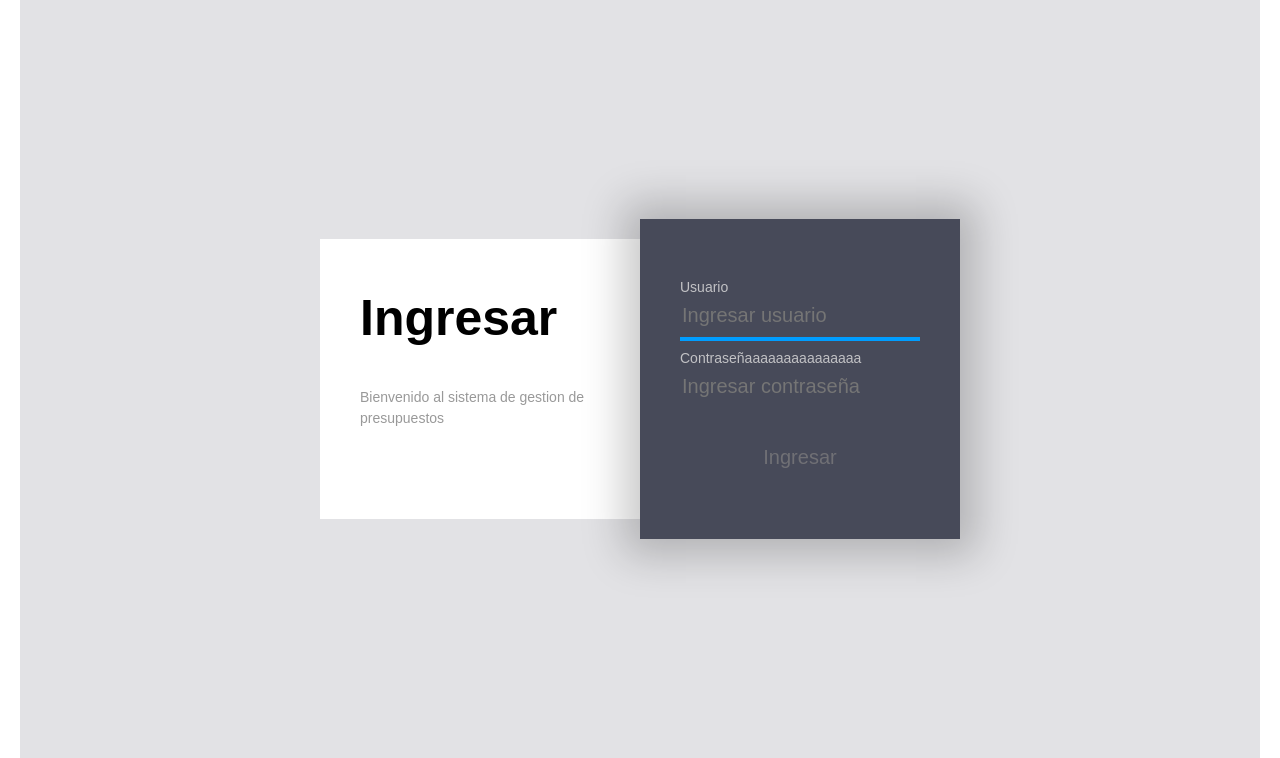
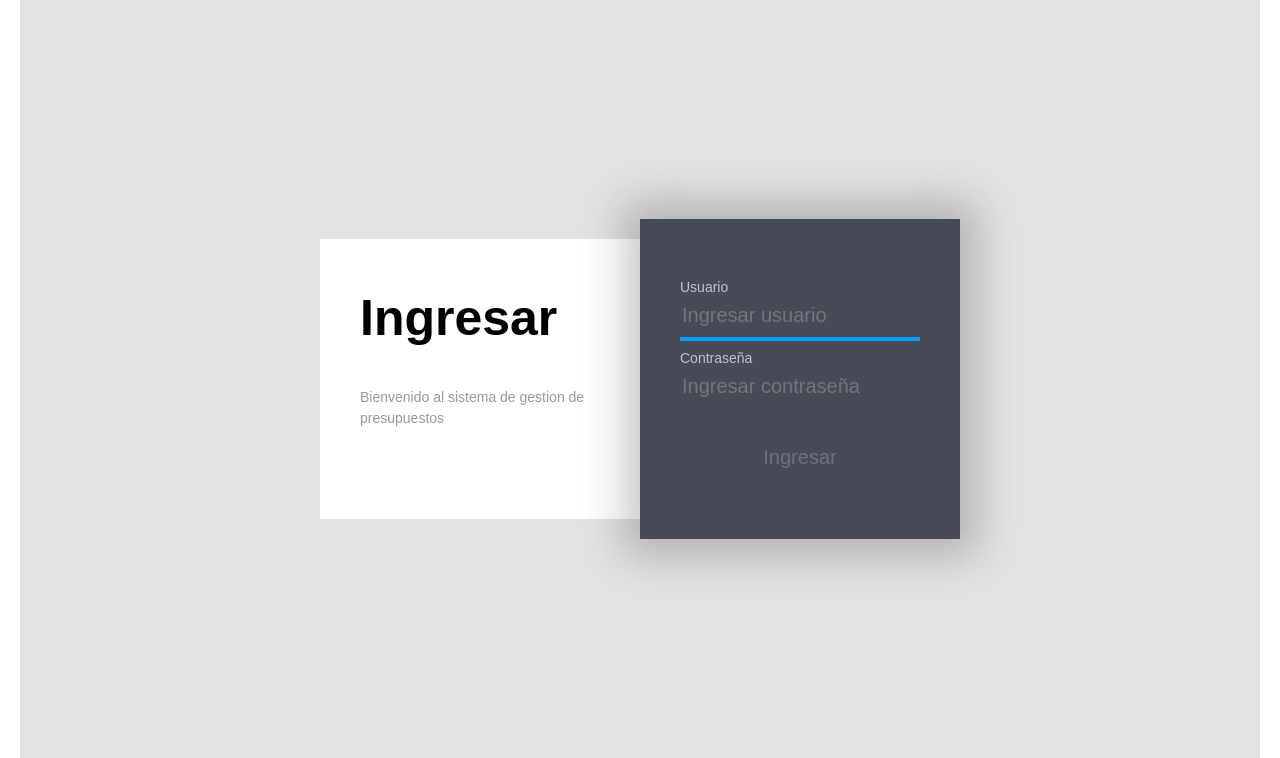
Before and after one commit to OlmedoA/Grupo9-_PPS, a PHP site: page / in a window 1280 px wide. Shown: the part 21-779 px from the top of the page. Run offline with PHP 8.4, Linux system fonts and the light colour scheme; some web fonts are replaced.

Commit message:
Cambios y login

```diff
--- a/index.php
+++ b/index.php
@@ -44,7 +44,7 @@
 			<form method="POST">
 				<label for="text">Usuario</label>
 				<input type="text" name="txtusuario" id="txtusuario" placeholder="Ingresar usuario" required />
-				<label for="password">Contraseñaaaaaaaaaaaaaaa</label>
+				<label for="password">Contraseña</label>
 				<input type="password" name="txtpassword" id="txtpassword" placeholder="Ingresar contraseña" required />
 				<input type="submit" name="btningresar" id="btningresar" value="Ingresar"/>
 				<!-- <input type="submit" name="btningresar" id="btningresar" value="Registrarse"/> -->
```
